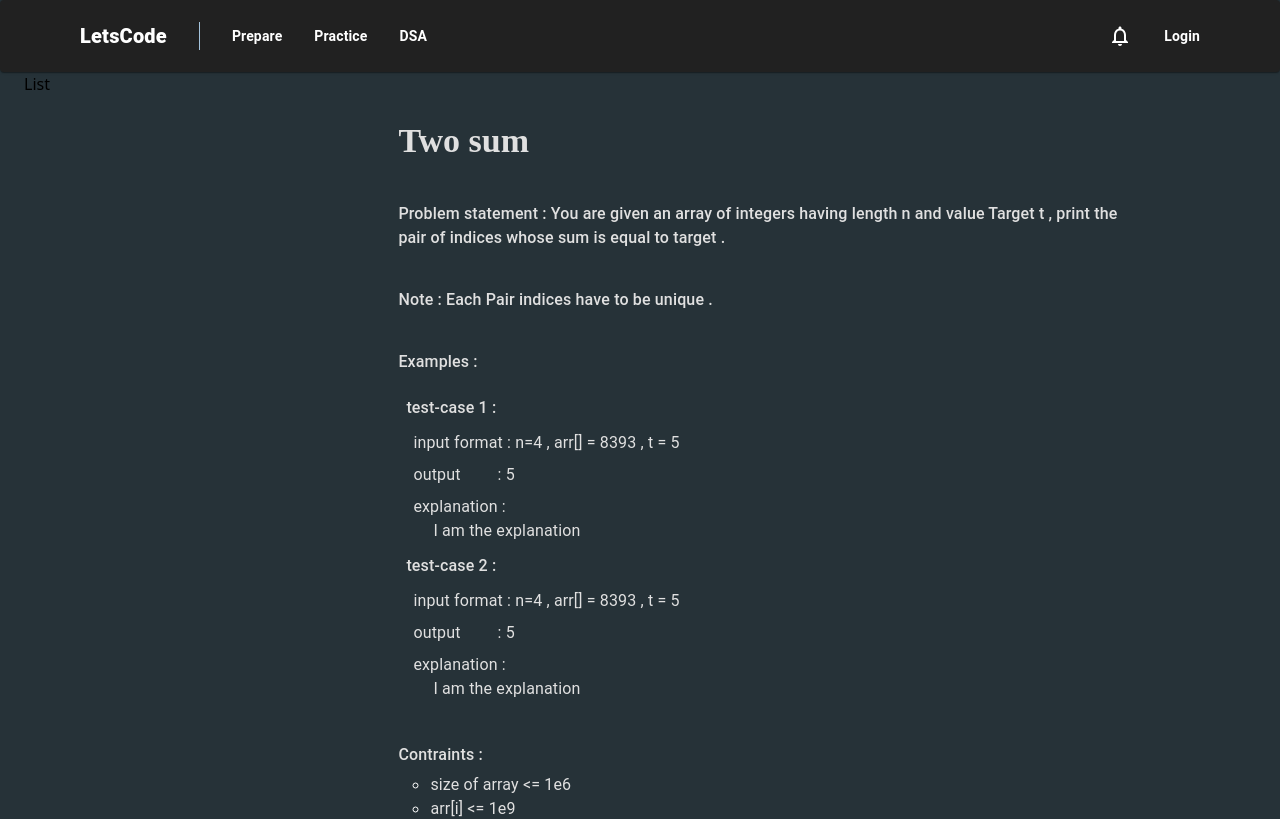
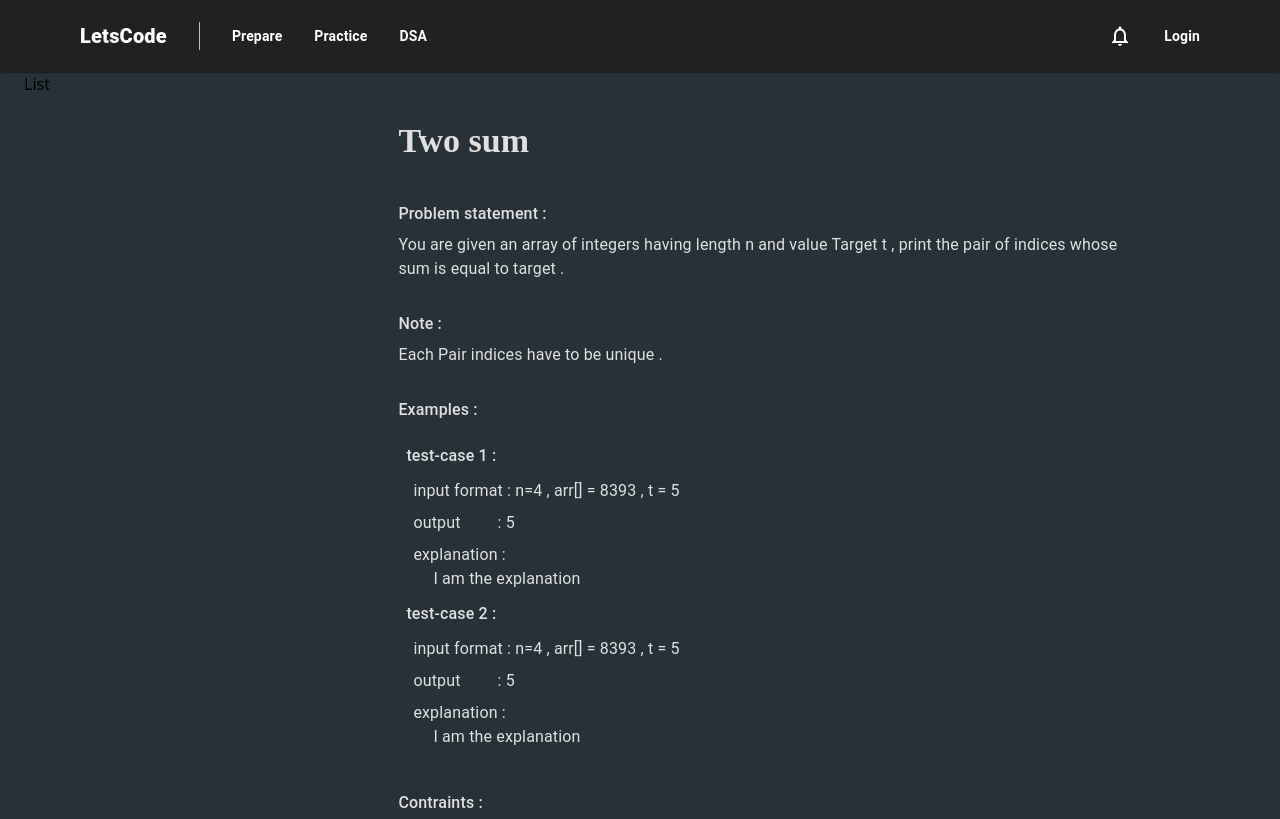
Before and after one commit to Amit-Roy-github/ProjectDSA, a React (Vite) app in the folder client/: page /data-structure/1 in a window 1280 px wide. Shown: the top 819 px of the page. Built offline with nearby package versions, Linux system fonts and the light colour scheme; a web font is replaced by a local one.

Commit message:
Again update ProblemPage

```diff
--- a/client/src/components/ProblemPage.jsx
+++ b/client/src/components/ProblemPage.jsx
@@ -90,7 +90,10 @@ const ProblemPage = () => {
                               fontWeight={550}
                               my={'0.4375rem'}
                            >
-                              Problem statement : {problem.statement}
+                              Problem statement :
+                           </Typography>
+                           <Typography>
+                              {problem.statement}
                            </Typography>
                         </MyBox>
                         <MyBox>
@@ -98,7 +101,10 @@ const ProblemPage = () => {
                               fontWeight={550}
                               my={'0.4375rem'}
                            >
-                              Note : {problem.note}
+                              Note :
+                           </Typography>
+                           <Typography>
+                              {problem.note}
                            </Typography>
                         </MyBox>
                         <MyBox>
```
